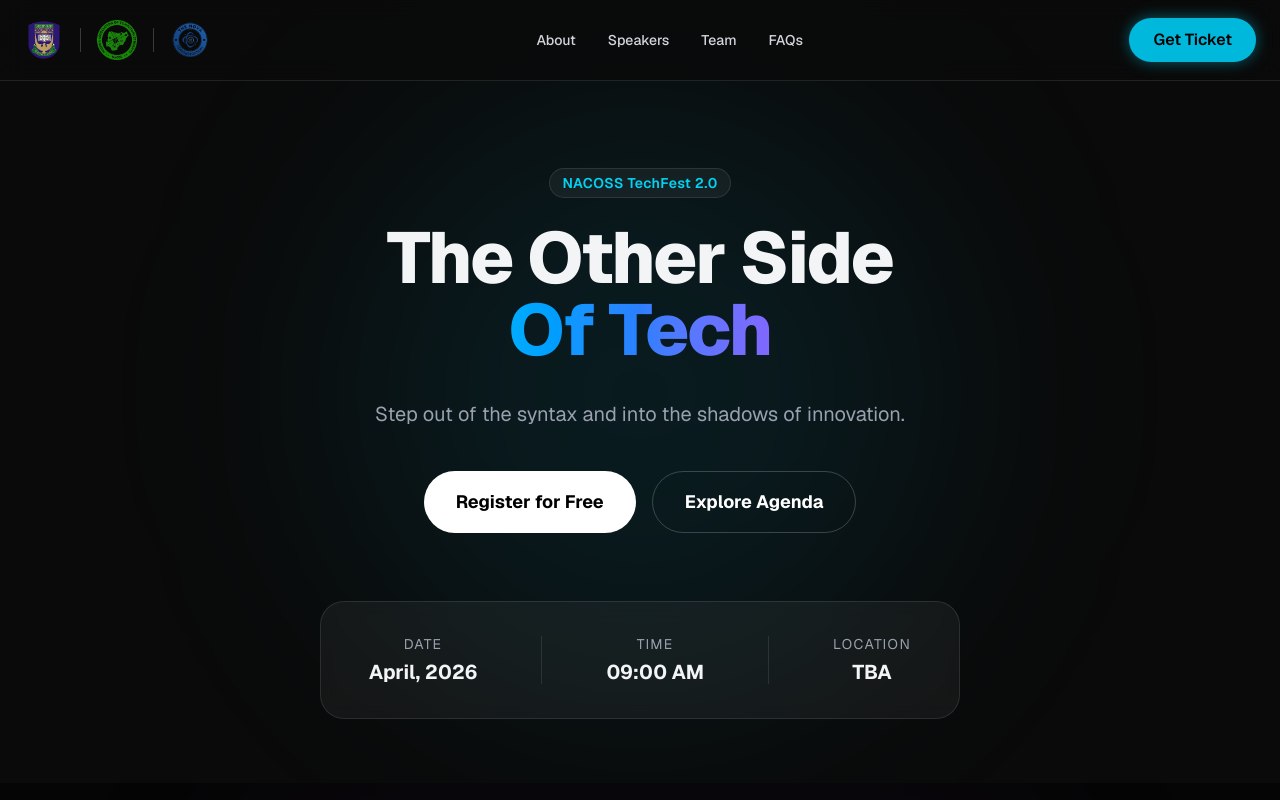
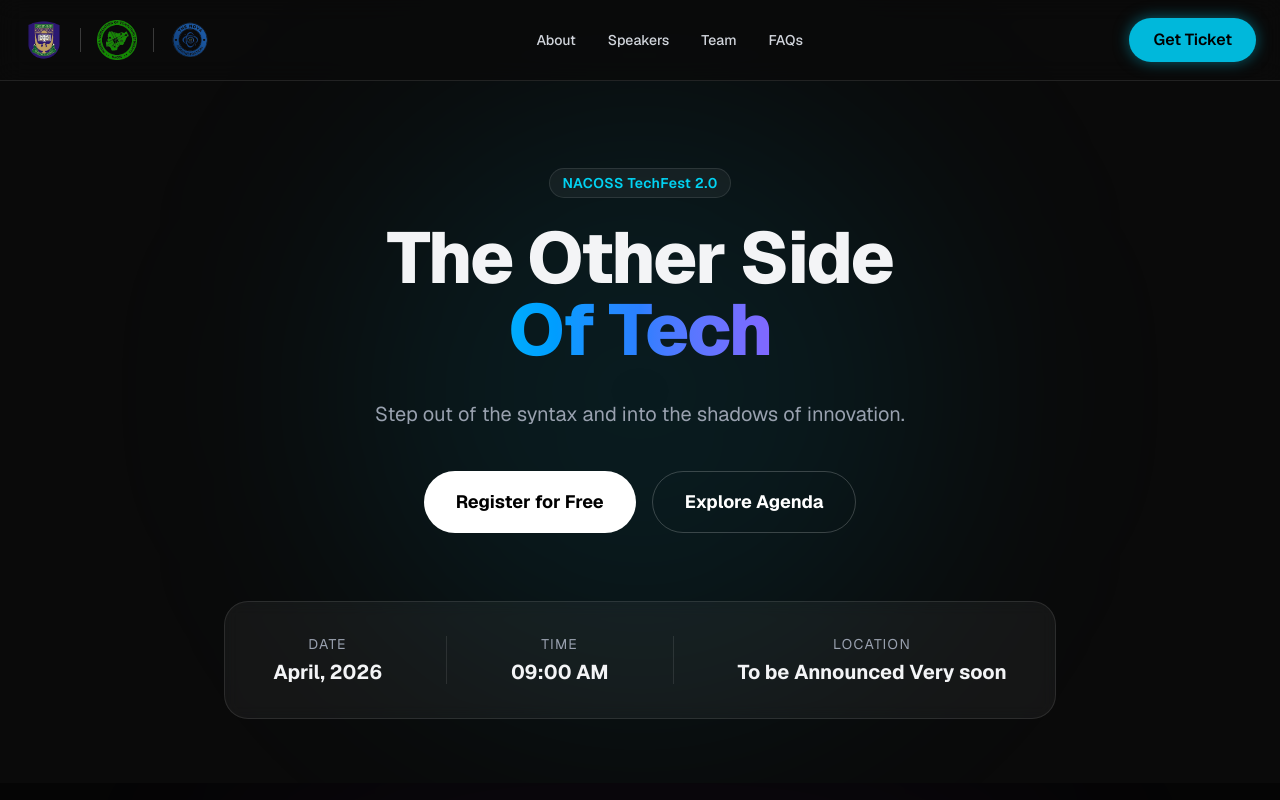
Before and after one commit to nacossuil/naccoss-techfest-2026, a Next.js app: page / in a window 1280 px wide. Shown: the top 800 px of the page. Built offline with nearby package versions, Linux system fonts and the light colour scheme.

Commit message:
location update

```diff
--- a/src/app/components/Hero.tsx
+++ b/src/app/components/Hero.tsx
@@ -62,7 +62,7 @@ export default function Hero() {
                         <div className="hidden md:block w-px h-12 bg-white/10"></div>
                         <div className="text-center md:text-left">
                             <p className="text-gray-400 text-center text-sm uppercase tracking-widest mb-1">Location</p>
-                            <p className="text-xl text-center font-bold text-gray-100">TBA</p>
+                            <p className="text-xl text-center font-bold text-gray-100">To be Announced Very soon</p>
                         </div>
 
 
```
